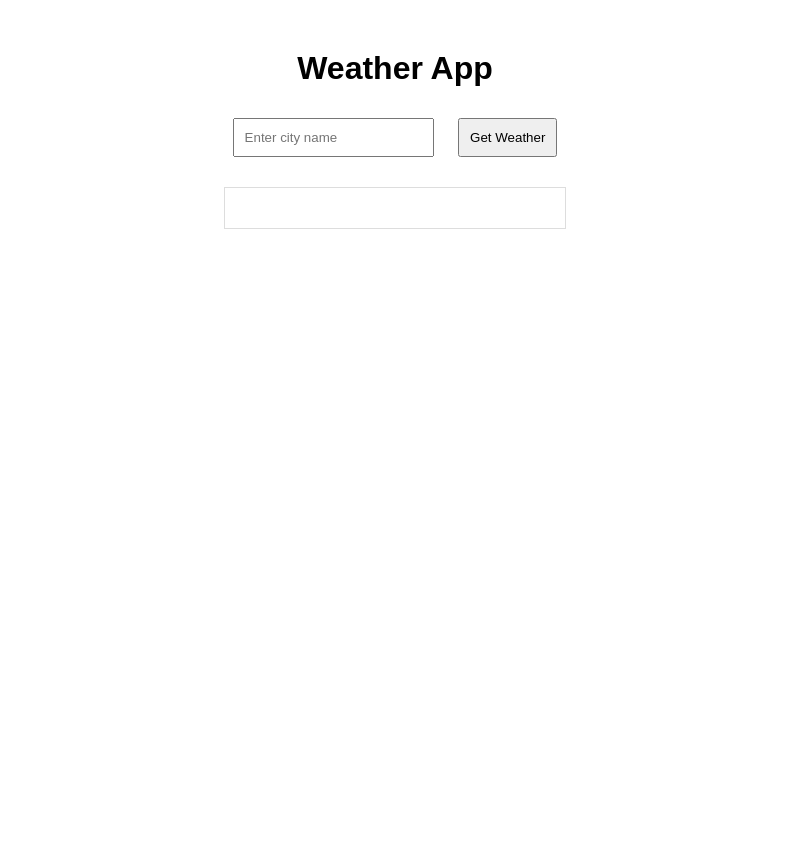
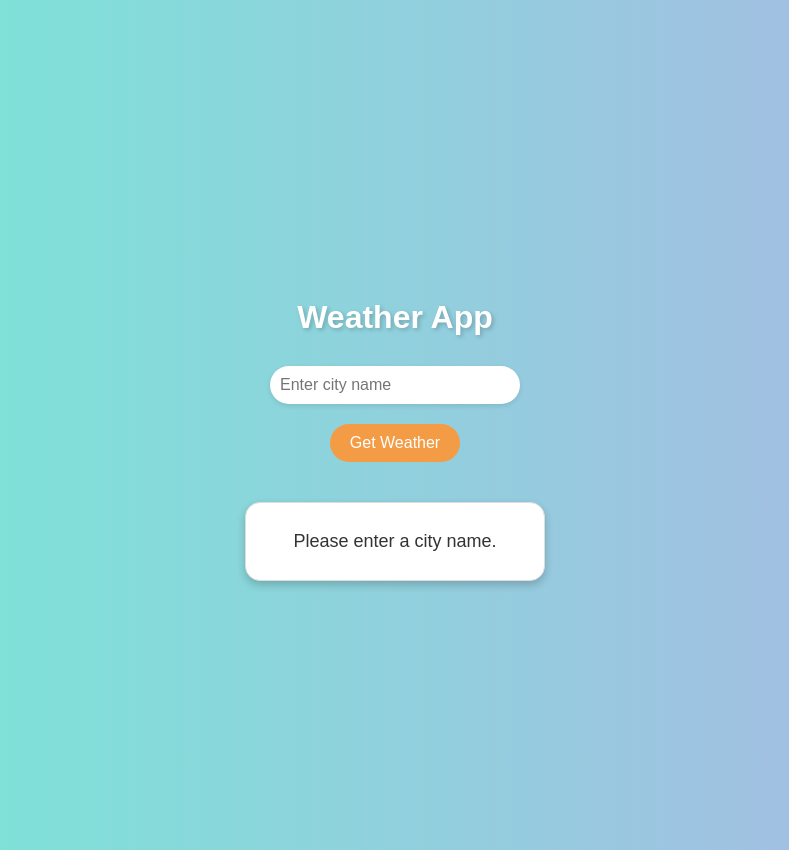
Before and after one commit to Mugishasamuel1/gwhp-class-materials, a plain HTML site: page week3-javascript-deep-dive/homework/weather-app/index.html in a window 1280 px wide. Both pictures are taken after a click on the button "Get Weather". Shown: the whole page, without its empty margins (245-1034 px from the left). Before the commit the page ends 800 px from the top, so only its background shows below. Drawn offline with Linux system fonts and the light colour scheme.

Commit message:
new changes

```diff
--- a/week3-javascript-deep-dive/homework/weather-app/index.html
+++ b/week3-javascript-deep-dive/homework/weather-app/index.html
@@ -6,6 +6,88 @@
     <link rel="stylesheet" href="style.css" />
     <title>Weather App</title>
   </head>
+  <style>
+
+* {
+  margin: 0;
+  padding: 0;
+  box-sizing: border-box;
+}
+
+
+body {
+  font-family: 'Arial', sans-serif;
+  background: linear-gradient(to right, #74ebd5, #ACB6E5);
+  min-height: 100vh;
+  display: flex;
+  flex-direction: column;
+  align-items: center;
+  justify-content: center;
+  padding: 20px;
+}
+
+
+h1 {
+  color: #fff;
+  margin-bottom: 20px;
+  text-shadow: 2px 2px 4px rgba(0,0,0,0.2);
+}
+
+/* Input styling */
+#city {
+  padding: 10px;
+  width: 250px;
+  border: none;
+  border-radius: 25px;
+  outline: none;
+  margin-right: 10px;
+  font-size: 16px;
+  box-shadow: 0 2px 5px rgba(0,0,0,0.1);
+}
+
+/* Button styling */
+#getWeather {
+  padding: 10px 20px;
+  background-color: #f39c45;
+  color: white;
+  border: none;
+  border-radius: 25px;
+  cursor: pointer;
+  font-size: 16px;
+  transition: background-color 0.3s;
+}
+
+#getWeather:hover {
+  background-color: #e38c3a;
+}
+
+/* Weather info display */
+#weather {
+  margin-top: 30px;
+  background: white;
+  padding: 20px 30px;
+  border-radius: 15px;
+  box-shadow: 0 4px 8px rgba(0,0,0,0.2);
+  text-align: center;
+  width: 300px;
+}
+
+#weather h2 {
+  margin-bottom: 10px;
+}
+
+#weather img {
+  width: 80px;
+  height: 80px;
+}
+
+#weather p {
+  font-size: 18px;
+  color: #333;
+  margin: 8px 0;
+}
+
+  </style>
   <body>
     <h1>Weather App</h1>
     <input type="text" id="city" placeholder="Enter city name" />
--- a/week3-javascript-deep-dive/homework/weather-app/script.js
+++ b/week3-javascript-deep-dive/homework/weather-app/script.js
@@ -0,0 +1,53 @@
+document.addEventListener("DOMContentLoaded", () => { //This waits until the full HTML page is loaded before running JavaScript.
+    document.getElementById("getWeather").addEventListener("click", loadWeather);//it calls the loadweather when we click the button
+  });
+
+  async function loadWeather() { //async allows us to use await when fetching data.
+    const city = document.getElementById("city").value.trim();
+    const weatherContainer = document.getElementById("weather");
+
+    if (!city) {//if the user didn't type anything
+      weatherContainer.innerHTML = "<p>Please enter a city name.</p>";
+      return; //stop the function
+    }
+
+    try {
+      const apiKey = "448b0b627edabae890d2594360754d85";
+      const response = await fetch(`https://api.openweathermap.org/data/2.5/weather?q=${encodeURIComponent(city)}&appid=${apiKey}&units=metric`);//try to fetch weather information from the website
+      //units=metric →
+     // Makes the temperature come back in Celsius (°C) instead of Kelvin.
+
+
+      if (!response.ok) {
+        throw new Error("City not found");
+      }
+
+      const weatherData = await response.json(); //extracting the data from the weather data
+      displayWeather(weatherData); //displaying what has been extracted
+    } catch (error) {
+      console.error("Error:", error);
+      weatherContainer.innerHTML = `<p>Failed to load weather. ${error.message}</p>`;
+    }
+  }
+
+  function displayWeather(data) {
+    const container = document.getElementById("weather");
+    container.innerHTML = ""; // Clear previous content
+
+    const weatherElement = document.createElement("div");
+    weatherElement.className = "weather-card";
+
+    const iconCode = data.weather[0].icon;
+    const iconUrl = `https://openweathermap.org/img/wn/${iconCode}@2x.png`;
+
+    weatherElement.innerHTML = `
+      <h2>${data.name}, ${data.sys.country}</h2>
+      <img src="${iconUrl}" alt="${data.weather[0].description}" />
+      <p><strong>Temperature:</strong> ${data.main.temp} °C</p>
+      <p><strong>Condition:</strong> ${data.weather[0].description}</p>
+      <p><strong>Humidity:</strong> ${data.main.humidity}%</p>
+      <p><strong>Wind:</strong> ${data.wind.speed} m/s</p>
+    `;
+
+    container.appendChild(weatherElement);
+  }
```
Also changed, not shown: week3-javascript-deep-dive/in-class-exercises/todo-app/script.js (+5 -5 lines).
